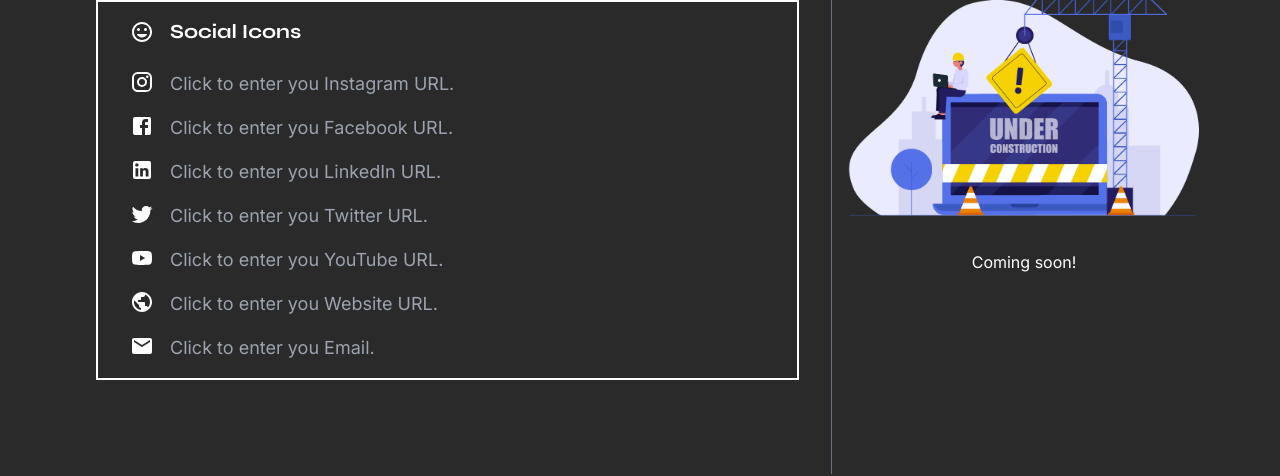
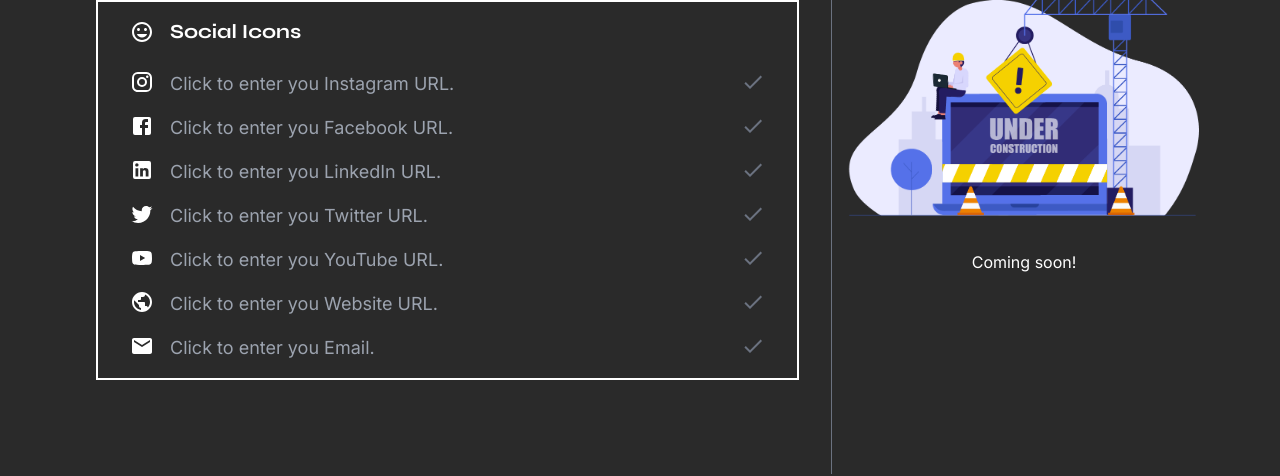
Before and after one commit to kunalkeshan/Social-Sphere, a React (Vite) app in the folder client/: page /admin/settings in a window 1280 px wide. Shown: the part 182-658 px from the top of the page. Built offline with nearby package versions, Linux system fonts and the light colour scheme; sample sign-in values are in the browser's storage.

Commit message:
feat: social link update

```diff
--- a/client/src/pages/admin/Settings.tsx
+++ b/client/src/pages/admin/Settings.tsx
@@ -1,4 +1,4 @@
-// import { useState } from 'react';
+import { useState } from 'react';
 import TagFacesIcon from '@mui/icons-material/TagFaces';
 import InstagramIcon from '@mui/icons-material/Instagram';
 import FacebookIcon from '@mui/icons-material/Facebook';
@@ -7,10 +7,61 @@ import LinkedInIcon from '@mui/icons-material/LinkedIn';
 import PublicIcon from '@mui/icons-material/Public';
 import TwitterIcon from '@mui/icons-material/Twitter';
 import YouTubeIcon from '@mui/icons-material/YouTube';
-import { useAppSelector } from '../../hooks/hooks';
+import DoneIcon from '@mui/icons-material/Done';
+import { useAppDispatch, useAppSelector } from '../../hooks/hooks';
+import { toast } from 'react-hot-toast';
+import apiService from '../../service/apiService';
+import { updateUserDetails } from '../../store/features/user';
+
+interface UpdateSocialsResponse {
+	message: string;
+}
 
 const Settings = () => {
 	const { user } = useAppSelector((state) => state.user);
+	const dispatch = useAppDispatch();
+	const [input, setInput] = useState({
+		instagram: user?.socials?.instagram ?? '',
+		linkedin: user?.socials?.linkedin ?? '',
+		twitter: user?.socials?.twitter ?? '',
+		website: user?.socials?.website ?? '',
+		youtube: user?.socials?.youtube ?? '',
+		email: user?.socials?.email ?? '',
+		facebook: user?.socials?.facebook ?? '',
+	});
+
+	const handleInput =
+		(prop: keyof typeof input) =>
+		(e: React.ChangeEvent<HTMLInputElement>) => {
+			setInput((prev) => {
+				return { ...prev, [prop]: e.target.value };
+			});
+		};
+
+	const handleSaveSocial = (prop: keyof typeof input) => async () => {
+		try {
+			if (input[prop].length === 0) {
+				toast.error(`${prop} link cannot be empty.`);
+				return;
+			}
+			const response = await apiService.post<UpdateSocialsResponse>(
+				'/api/user/profile/socials',
+				{ key: prop, value: input[prop] },
+				{
+					headers: {
+						Authorization: `Bearer ${localStorage.getItem(
+							'SocialSphereUserToken'
+						)}`,
+					},
+				}
+			);
+			if (response.status === 200) {
+				dispatch(updateUserDetails({ socials: input }));
+			}
+		} catch (error) {
+			toast.error('Something went wrong. Try again later.');
+		}
+	};
 
 	return (
 		<section className='col-span-3 md:col-span-2 md:border-r border-gray-500 px-2 md:px-8'>
@@ -25,70 +76,119 @@ const Settings = () => {
 						<InstagramIcon />
 						<input
 							type='text'
-							value={user?.socials?.instagram}
 							className='bg-transparent w-full text-gray-500 outline-none hover:text-white transition-all hover:underline focus:underline focus:text-white'
+							value={input.instagram}
+							onChange={handleInput('instagram')}
 							placeholder='Click to enter you Instagram URL.'
 						/>
+						{input.instagram !== user?.socials?.instagram && (
+							<DoneIcon
+								className='cursor-pointer text-gray-500 hover:text-white'
+								onClick={handleSaveSocial('instagram')}
+							/>
+						)}
 					</div>
 
 					<div className='flex gap-4'>
 						<FacebookIcon />
 						<input
 							type='text'
-							value={user?.socials?.facebook ?? ''}
 							className='bg-transparent w-full text-gray-500 outline-none hover:text-white transition-all hover:underline focus:underline focus:text-white'
+							value={input.facebook}
+							onChange={handleInput('facebook')}
 							placeholder='Click to enter you Facebook URL.'
 						/>
+						{input.facebook !== user?.socials?.facebook && (
+							<DoneIcon
+								className='cursor-pointer text-gray-500 hover:text-white'
+								onClick={handleSaveSocial('facebook')}
+							/>
+						)}
 					</div>
 
 					<div className='flex gap-4'>
 						<LinkedInIcon />
 						<input
 							type='text'
-							value={user?.socials?.linkedin ?? ''}
 							className='bg-transparent w-full text-gray-500 outline-none hover:text-white transition-all hover:underline focus:underline focus:text-white'
+							value={input.linkedin}
+							onChange={handleInput('linkedin')}
 							placeholder='Click to enter you LinkedIn URL.'
 						/>
+						{input.linkedin !== user?.socials?.linkedin && (
+							<DoneIcon
+								className='cursor-pointer text-gray-500 hover:text-white'
+								onClick={handleSaveSocial('linkedin')}
+							/>
+						)}
 					</div>
 
 					<div className='flex gap-4'>
 						<TwitterIcon />
 						<input
 							type='text'
-							value={user?.socials?.twitter ?? ''}
 							className='bg-transparent w-full text-gray-500 outline-none hover:text-white transition-all hover:underline focus:underline focus:text-white'
+							value={input.twitter}
+							onChange={handleInput('twitter')}
 							placeholder='Click to enter you Twitter URL.'
 						/>
+						{input.twitter !== user?.socials?.twitter && (
+							<DoneIcon
+								className='cursor-pointer text-gray-500 hover:text-white'
+								onClick={handleSaveSocial('twitter')}
+							/>
+						)}
 					</div>
 
 					<div className='flex gap-4'>
 						<YouTubeIcon />
 						<input
 							type='text'
-							value={user?.socials?.youtube ?? ''}
 							className='bg-transparent w-full text-gray-500 outline-none hover:text-white transition-all hover:underline focus:underline focus:text-white'
+							value={input.youtube}
+							onChange={handleInput('youtube')}
 							placeholder='Click to enter you YouTube URL.'
 						/>
+						{input.youtube !== user?.socials?.youtube && (
+							<DoneIcon
+								className='cursor-pointer text-gray-500 hover:text-white'
+								onClick={handleSaveSocial('youtube')}
+							/>
+						)}
 					</div>
 
 					<div className='flex gap-4'>
 						<PublicIcon />
 						<input
 							type='text'
-							value={user?.socials?.website ?? ''}
 							className='bg-transparent w-full text-gray-500 outline-none hover:text-white transition-all hover:underline focus:underline focus:text-white'
+							value={input.website}
+							onChange={handleInput('website')}
 							placeholder='Click to enter you Website URL.'
 						/>
+						{input.website !== user?.socials?.website && (
+							<DoneIcon
+								className='cursor-pointer text-gray-500 hover:text-white'
+								onClick={handleSaveSocial('website')}
+							/>
+						)}
 					</div>
 
 					<div className='flex gap-4'>
 						<EmailIcon />
 						<input
 							type='text'
-							value={user?.socials?.email ?? ''}
 							className='bg-transparent w-full text-gray-500 outline-none hover:text-white transition-all hover:underline focus:underline focus:text-white'
+							value={input.email}
+							onChange={handleInput('email')}
 							placeholder='Click to enter you Email.'
 						/>
+						{input.email !== user?.socials?.email && (
+							<DoneIcon
+								className='cursor-pointer text-gray-500 hover:text-white'
+								onClick={handleSaveSocial('email')}
+							/>
+						)}
 					</div>
 				</div>
 			</div>
```
